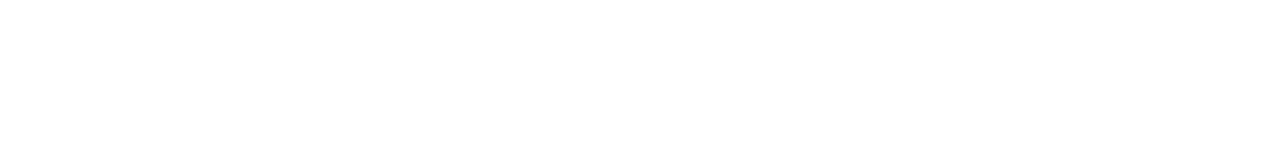
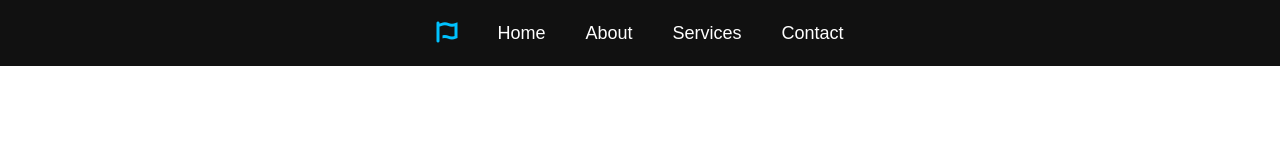
Before and after one commit to Varun-13-sys/Team-Project, a plain HTML site: page index.html in a window 1280 px wide. Drawn offline with Linux system fonts and the light colour scheme.

Commit message:
created landing page

```diff
--- a/index.html
+++ b/index.html
@@ -4,8 +4,18 @@
     <meta charset="UTF-8">
     <meta name="viewport" content="width=device-width, initial-scale=1.0">
     <title>Document</title>
+    <link rel="stylesheet" href="style.css">
+    <link rel="stylesheet" href="https://cdnjs.cloudflare.com/ajax/libs/font-awesome/6.4.0/css/all.min.css">
 </head>
 <body>
-
+    <div class="container">
+        <div class="heading">
+            <a href=""><i class="fa-solid fa-font-awesome"></i></a>
+            <a href="#Home">Home</a>
+            <a href="#About">About</a>
+            <a href="#Services">Services</a>
+            <a href="#Contact">Contact</a>
+        </div>
+    </div>
 </body>
 </html>
--- /dev/null
+++ b/style.css
@@ -0,0 +1,56 @@
+/* Reset */
+*{
+    margin: 0;
+    padding: 0;
+    box-sizing: border-box;
+    font-family: Arial, sans-serif;
+}
+
+/* Navbar Container */
+.container{
+    width: 100%;
+    background: #111;
+    position: sticky;
+    top: 0;
+    z-index: 100;
+}
+
+/* Navigation */
+.heading{
+    display: flex;
+    align-items: center;
+    justify-content: center;
+    gap: 40px;
+    padding: 20px 0;
+}
+
+/* Navbar Links */
+.heading a{
+    color: #fff;
+    text-decoration: none;
+    font-size: 18px;
+    transition: 0.3s ease;
+}
+
+.heading a:hover{
+    color: #00c2ff;
+}
+
+/* Icon styling */
+.heading a i{
+    font-size: 24px;
+    color: #00c2ff;
+}
+
+/* Mobile Responsive */
+@media (max-width: 600px){
+    .heading{
+        flex-direction: column;
+        gap: 15px;
+        padding: 15px 0;
+    }
+
+    .heading a{
+        font-size: 20px;
+    }
+}
```
